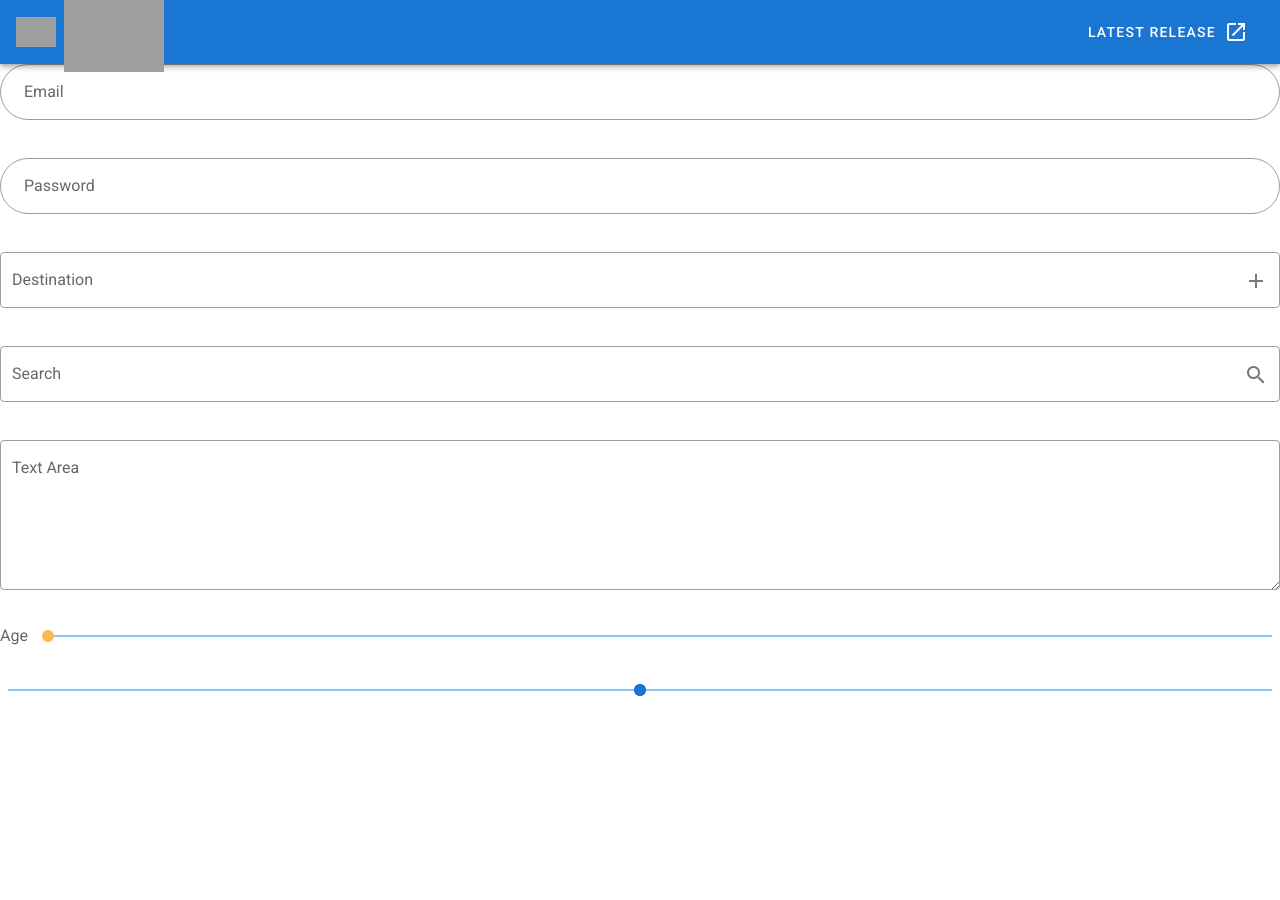
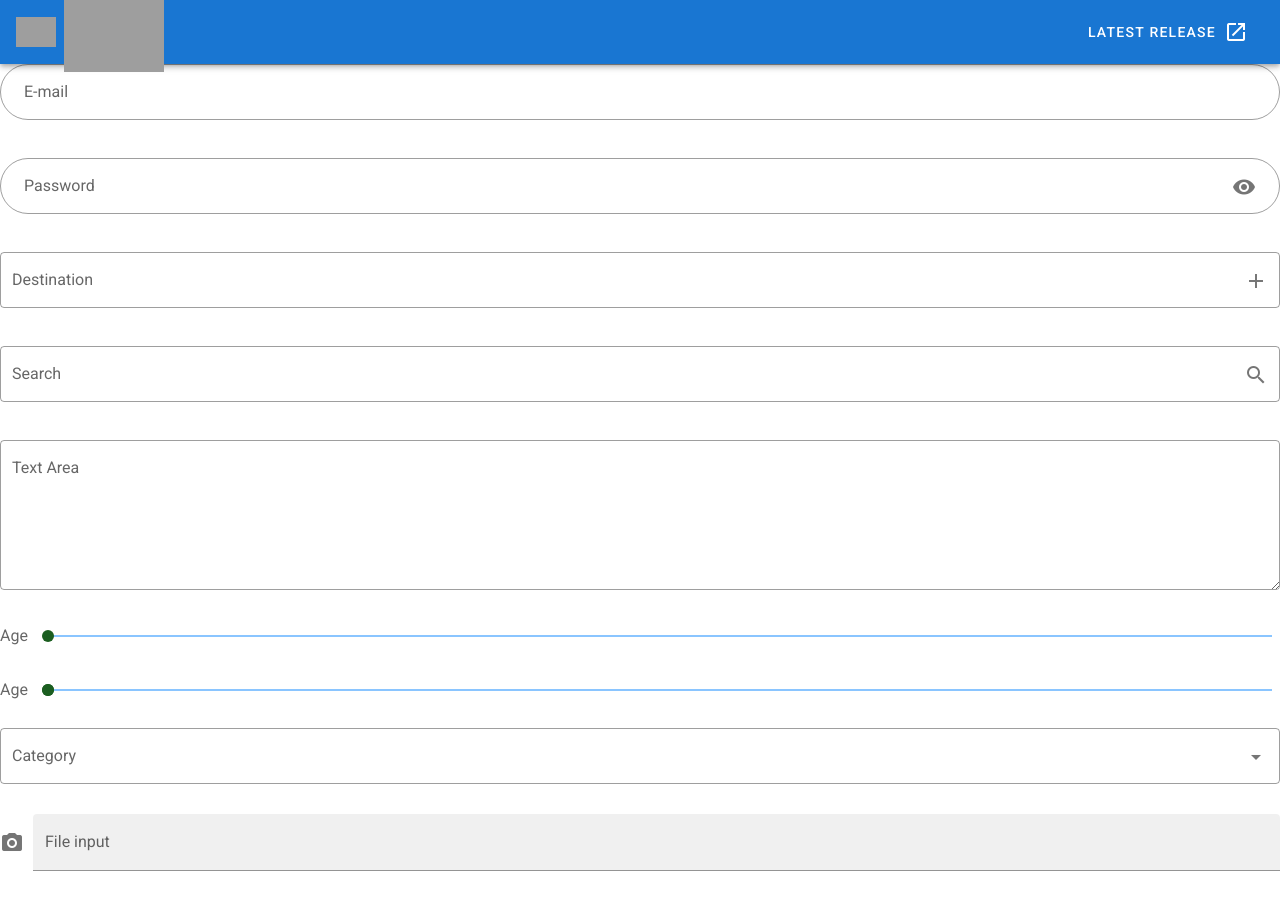
Before and after one commit to Chanjnint21/OutdoorTraveler, a Vue app: page / in a window 1280 px wide. Before the commit the page ends 800 px from the top, so only its background shows below. Built offline with nearby package versions, Linux system fonts and the light colour scheme; grey boxes are pictures that could not be loaded.

Commit message:
feature(component): create components

```diff
--- /dev/null
+++ b/src/components/CategoryField.vue
@@ -0,0 +1,27 @@
+<template>
+  <div>
+    <v-select v-bind="$attrs" v-on="$listeners" :label="label" :outlined="outlined" :items="items"/>
+  </div>
+</template>
+
+<script>
+export default {
+  name: 'SelectField',
+  // data () {
+  //   return {
+  //     items: ['Foo', 'Bar', 'Fizz', 'Buzz']
+  //   } //},
+  data: () => ({
+    items: ['Foo', 'Bar', 'Fizz', 'Buzz']
+  }),
+  props: {
+    label: {
+      type: String
+    },
+    outlined: {
+      type: Boolean,
+      default: false
+    }
+  }
+}
+</script>
--- /dev/null
+++ b/src/components/FileField.vue
@@ -0,0 +1,24 @@
+<template>
+  <div>
+<v-file-input v-bind="$attrs" v-on="$listeners" :label="label" :prepend-icon="icon" :filled="filled"/>
+  </div>
+</template>
+
+<script>
+export default {
+  name: 'FileField',
+  props: {
+    label: {
+      type: String,
+      default: 'File input'
+    },
+    icon: {
+      type: String
+    },
+    filled: {
+      type: Boolean,
+      defualt: false
+    }
+  }
+}
+</script>
--- a/src/components/RangeSliderField.vue
+++ b/src/components/RangeSliderField.vue
@@ -1,6 +1,7 @@
 <template>
   <div>
-<v-range-slider :hint="hint" :min="minimum" :max="maximum" :required="required"/>
+<v-range-slider v-bind="$attrs" v-on="$listeners"
+:hint="hint" :min="minimum" :max="maximum" :required="required" :color="color" :thumb-label="ThumbLabel" :label="label"/>
   </div>
 </template>
 
@@ -11,6 +12,9 @@ export default {
     hint: {
       type: String,
       default: 'Im a hint'
+    },
+    label: {
+      type: String
     },
     minimum: {
       type: String,
@@ -23,6 +27,14 @@ export default {
     required: {
       type: Boolean,
       default: false
+    },
+    color: {
+      type: String,
+      default: ''
+    },
+    ThumbLabel: {
+      type: Boolean,
+      default: false
     }
 
   }
--- a/src/views/HomeView.vue
+++ b/src/views/HomeView.vue
@@ -1,18 +1,22 @@
 <template>
   <div>
     <text-field
-    label="Email"
+    label="E-mail"
     outlined
     rounded
     class="mb-2"
-    color="error"
+    :rules="[v => !!v || 'Email is required']"
+    color="#F44336"
 />
 <text-field
     label="Password"
     outlined
     rounded
     class="mb-2"
-
+    :rules="[v => !!v || 'Password is required']"
+    required
+    icons="mdi-eye"
+    color="#F44336"
 />
 <text-field
     label="Destination"
@@ -27,9 +31,10 @@
     icons="mdi-magnify"
 />
 <text-area outlined label="Text Area"/>
-<slider-field color="#FFB74D" label="Age" hint="Be Honest" ThumbLabel minimum="1" maximum="10"/>
-<range-slider-field-vue   hint="Im a hint" maximum="50" minimum="-50" />
-
+<slider-field color="#1B5E20" label="Age" hint="Be Honest" ThumbLabel minimum="1" maximum="10"/>
+<range-slider-field-vue label="Age" hint="Im a hint" maximum="90" minimum="18" color="#1B5E20" ThumbLabel/>
+<category-field label="Category" outlined items="items"/>
+<file-field label="File input" filled icon="mdi-camera"/>
 </div>
 </template>
 
@@ -38,15 +43,21 @@ import TextField from '@/components/TextField'
 import TextArea from '@/components/TextArea.vue'
 import SliderField from '@/components/SliderField.vue'
 import RangeSliderFieldVue from '@/components/RangeSliderField.vue'
+import CategoryField from '@/components/CategoryField.vue'
+import FileField from '@/components/FileField.vue'
 
 export default {
   name: 'HomePage',
-
   components: {
     TextField,
     TextArea,
     SliderField,
-    RangeSliderFieldVue
-  }
+    RangeSliderFieldVue,
+    CategoryField,
+    FileField
+  },
+  data: () => ({
+    items: ['Foo', 'Bar', 'Fizz', 'Buzz']
+  })
 }
 </script>
```
